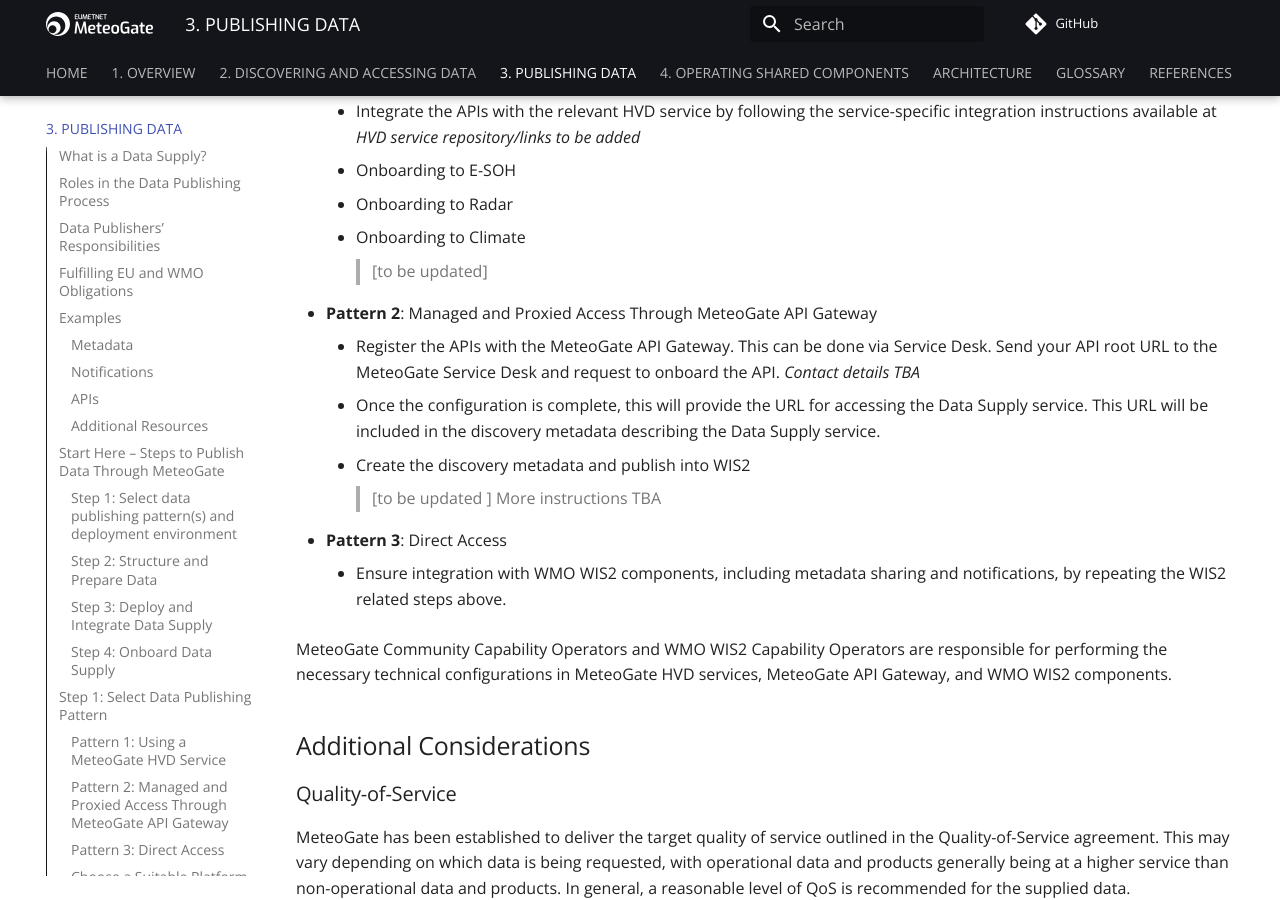
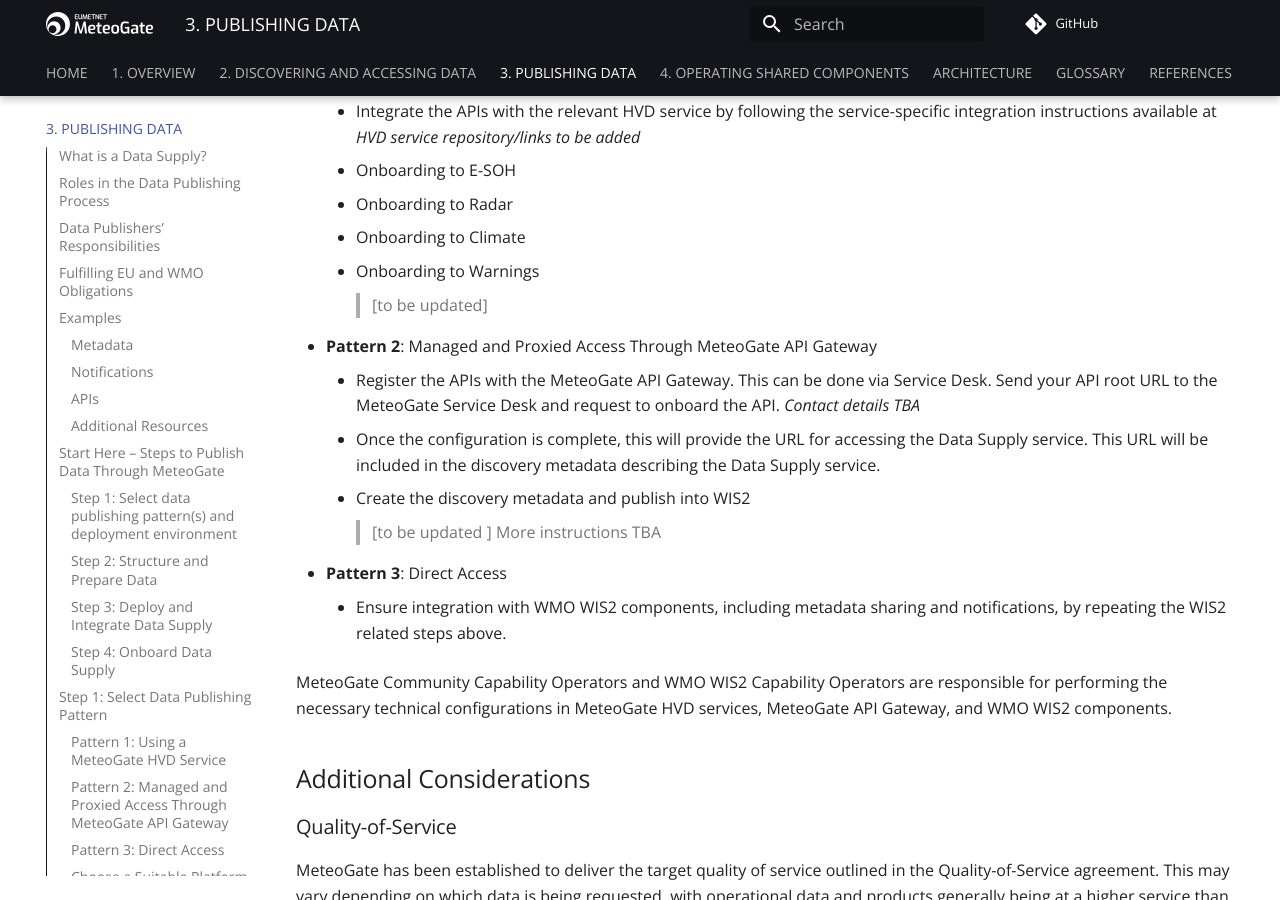
Before and after one commit to EUMETNET/meteogate-documentation, an MkDocs documentation site: the page built from docs/3-publishing-data.md, in a window 1280 px wide and 900 px high, scrolled down 17379 px. Built offline with MkDocs 1.6.1 and Material for MkDocs 9.7.7, drawn with Linux system fonts in a browser that asks for light colours; comment, search, counter and statistics services are not loaded.

Commit message:
Update 3-publishing-data.md

```diff
--- a/docs/3-publishing-data.md
+++ b/docs/3-publishing-data.md
@@ -514,10 +514,11 @@ The integration process depends on the chosen Data Publishing Pattern and involv
       - Onboarding to E-SOH
       - Onboarding to Radar
       - Onboarding to Climate
+      - Onboarding to Warnings
   > [to be updated]
   - **Pattern 2**: Managed and Proxied Access Through MeteoGate API Gateway
     - Register the APIs with the MeteoGate API Gateway. This can be done via Service Desk. Send your API root URL to the MeteoGate Service Desk and request to onboard the API. _Contact details TBA_
-      - Once the configuration is complete, this will provide the URL for accessing the Data Supply service. This URL will be included in the discovery metadata describing the Data Supply service.
+    - Once the configuration is complete, this will provide the URL for accessing the Data Supply service. This URL will be included in the discovery metadata describing the Data Supply service.
     - Create the discovery metadata and publish into WIS2
   > [to be updated ] More instructions TBA
   - **Pattern 3**: Direct Access
```
